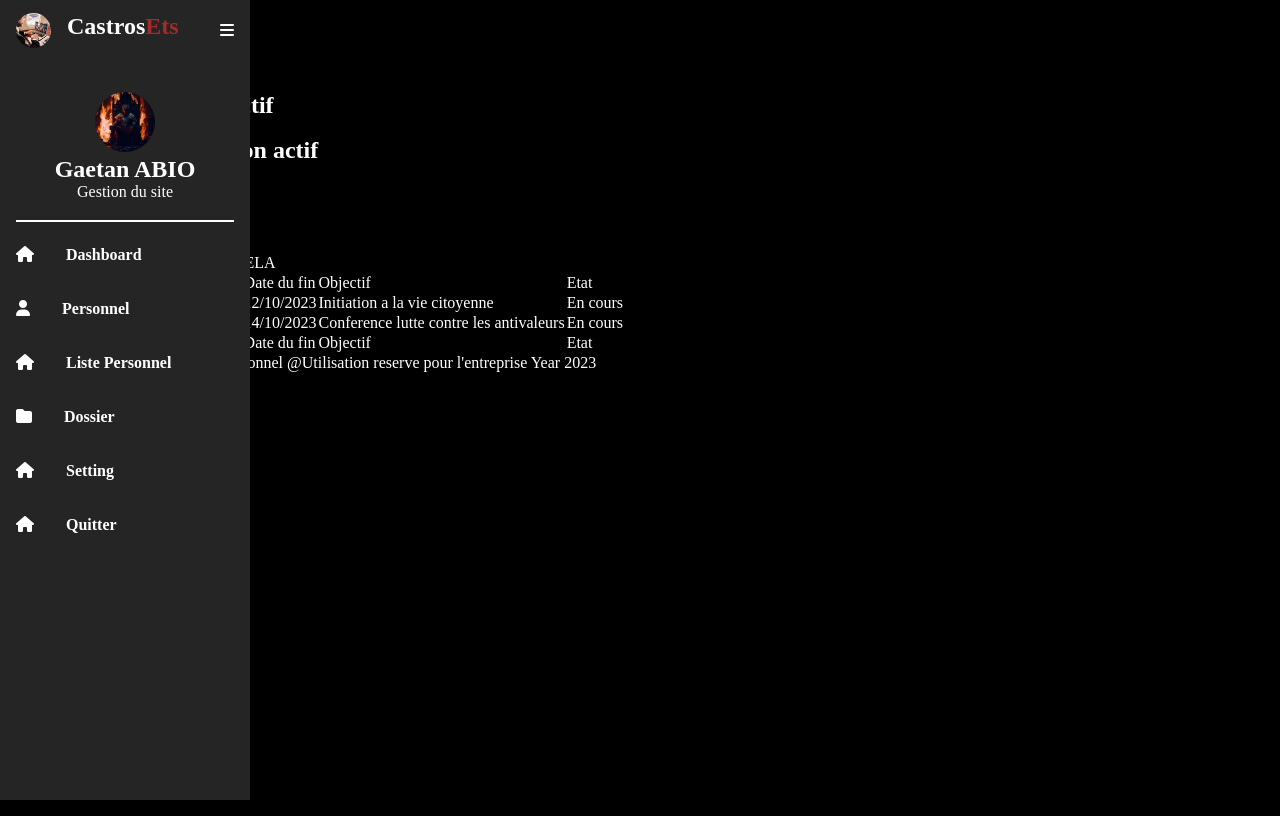
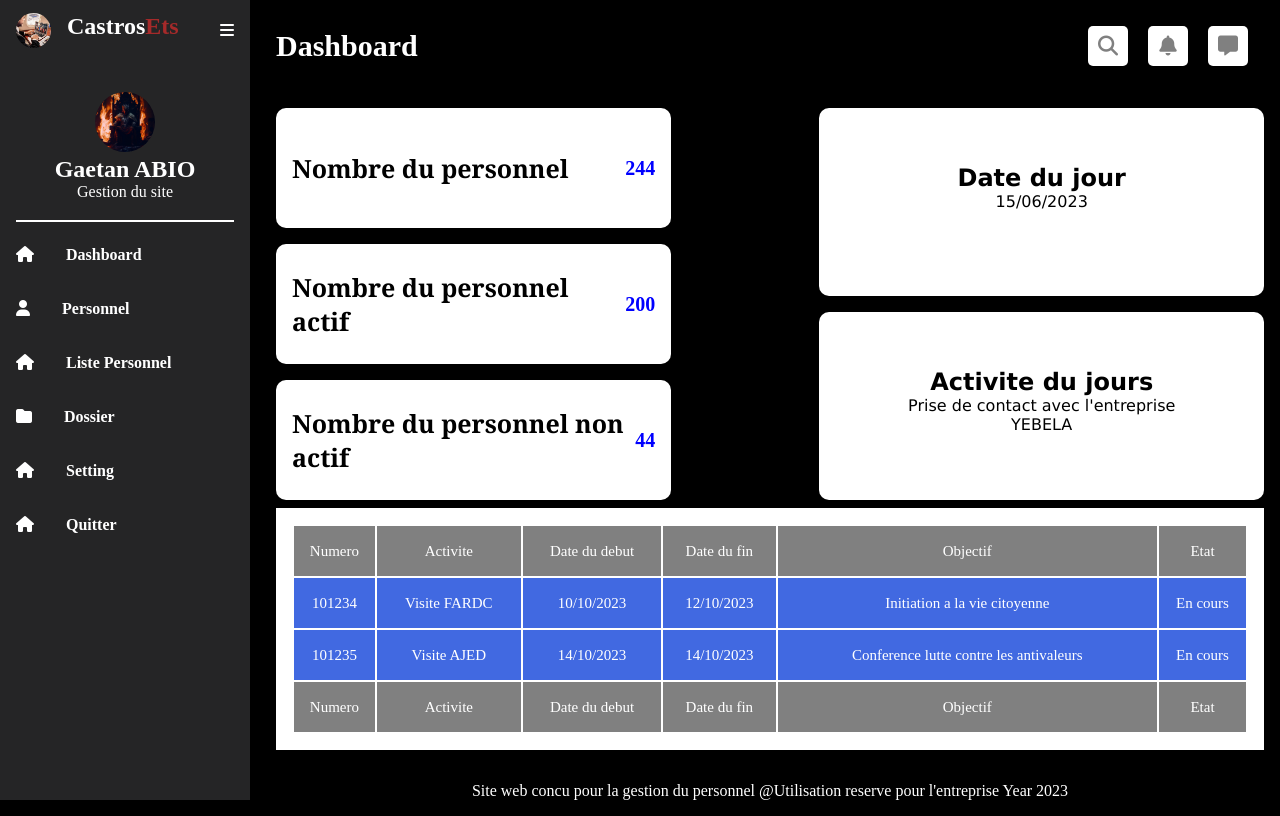
Before and after one commit to Gaetan-bamongoyo/TEMPLATE_CSS_HTML, a plain HTML site: page index.html in a window 1280 px wide. Drawn offline with Linux system fonts and the light colour scheme.

Commit message:
What new

```diff
--- a/assets/css/style.css
+++ b/assets/css/style.css
@@ -10,6 +10,8 @@
 
 body{
     background-color: black;
+    /* background-image: url("../images/image3.jpg");
+    background-size: cover; */
 }
 
 .siderbar{
@@ -83,3 +85,154 @@ i span:hover{
     background-color: transparent;
     color: rgb(58, 150, 221);
 }
+
+/* main */
+.main{
+    margin-left: 260px;
+    padding: 1rem;
+}
+
+header{
+    display: flex;
+    justify-content: space-between;
+    height: 60px;
+    align-items: center;
+}
+
+.header-title h2{
+    color: white;
+    font-size: 30px;
+}
+
+.header-icon button{
+    height: 40px;
+    width: 40px;
+    margin-right: 1rem;
+    background-color: white;
+    border: none;
+    border-radius: 5px;
+}
+
+.header-icon button i{
+    color: gray;
+    font-size: 20px;
+}
+
+.main-content{
+    height: 400px;
+    display: flex;
+    justify-content: space-between;
+    margin-top: 2rem;
+
+}
+
+.card-first{
+    height: 100%;
+    width: 40%;
+    border-radius: 5px;
+    border: none;
+    display: block;
+    justify-content: space-between;
+}
+
+.card-first-body{
+    display: block;
+    justify-content: space-between;
+    height: 100%;
+    width: 100%;
+}
+
+.card-first-body-header{
+    display: flex;
+    justify-content: space-between;
+    align-items: center;
+    height: 30%;
+    margin-bottom: 1rem;
+    background-color: white;
+    border: none;
+    border-radius: 10px;
+}
+
+.card-first-body-header h2{
+    font-size: 25px;
+    color: black;
+    margin-left: 1rem;
+    font-family: Georgia, Times, 'Times New Roman', serif;
+}
+
+.card-first-body-header span{
+    color: blue;
+    font-size: 20px;
+    font-weight: bold;
+    margin-right: 1rem;
+}
+
+.card-last{
+    height: 100%;
+    width: 45%;
+    display: block;
+    justify-content: space-between;
+    align-items: center;
+}
+
+.card-last-header{
+    background-color: white;
+    margin-bottom: 1rem;
+    height: 19%;
+    border-radius: 10px;
+    border: none;
+    display: block;
+    align-items: center;
+    text-align: center;
+    padding: 3.5rem;
+}
+
+.card-last-header h2{
+    color: black;
+    font-size: 25;
+    font-family: Verdana, sans-serif;
+    text-align: center;
+}
+
+.card-last-header span{
+    color: black;
+    font-size: 25;
+    font-family: Verdana, sans-serif;
+    text-align: center;
+}
+
+table{
+    padding: 1rem;
+    background-color: white;
+    width: 100%;
+    border: none;
+}
+
+table thead{
+    background-color: gray;
+    height: 50px;
+}
+
+td{
+    font-size: 15px;
+    text-align: center;
+}
+
+table tbody{
+    background-color: royalblue;
+}
+
+table tbody tr{
+    height: 50px;
+    border: none;
+}
+
+table tfoot{
+    background-color: gray;
+    height: 50px;
+}
+
+.main-footer{
+    margin-top: 2rem;
+    text-align: center;
+}
--- a/index.html
+++ b/index.html
@@ -94,11 +94,11 @@
                         <h2>Nombre du personnel</h2>
                         <span>244</span>
                     </div>
-                    <div class="card-first-body-body">
+                    <div class="card-first-body-header">
                         <h2>Nombre du personnel actif</h2>
                         <span>200</span>
                     </div>
-                    <div class="card-first-body-foot">
+                    <div class="card-first-body-header">
                         <h2>Nombre du personnel non actif</h2>
                         <span>44</span>
                     </div>
@@ -109,11 +109,13 @@
                     <h2>Date du jour</h2>
                     <span>15/06/2023</span>
                 </div>
-                <div class="card-last-foot">
+                <div class="card-last-header">
                     <h2>Activite du jours</h2>
                     <span>Prise de contact avec l'entreprise YEBELA</span>
                 </div>
             </div>
+        </div>
+        <!-- fin main -->
         <div class="card-table">
             <table>
                 <thead>
@@ -156,8 +158,6 @@
             <p>Site web concu pour la gestion du personnel @Utilisation reserve pour l'entreprise Year 2023</p>
         </div>
     </div>
-        <!-- fin main -->
-    </div>
     <!-- contenu du site general -->
     <!-- fin main -->
 </body>
```
Lines whose indentation alone changed are shown as unchanged.
